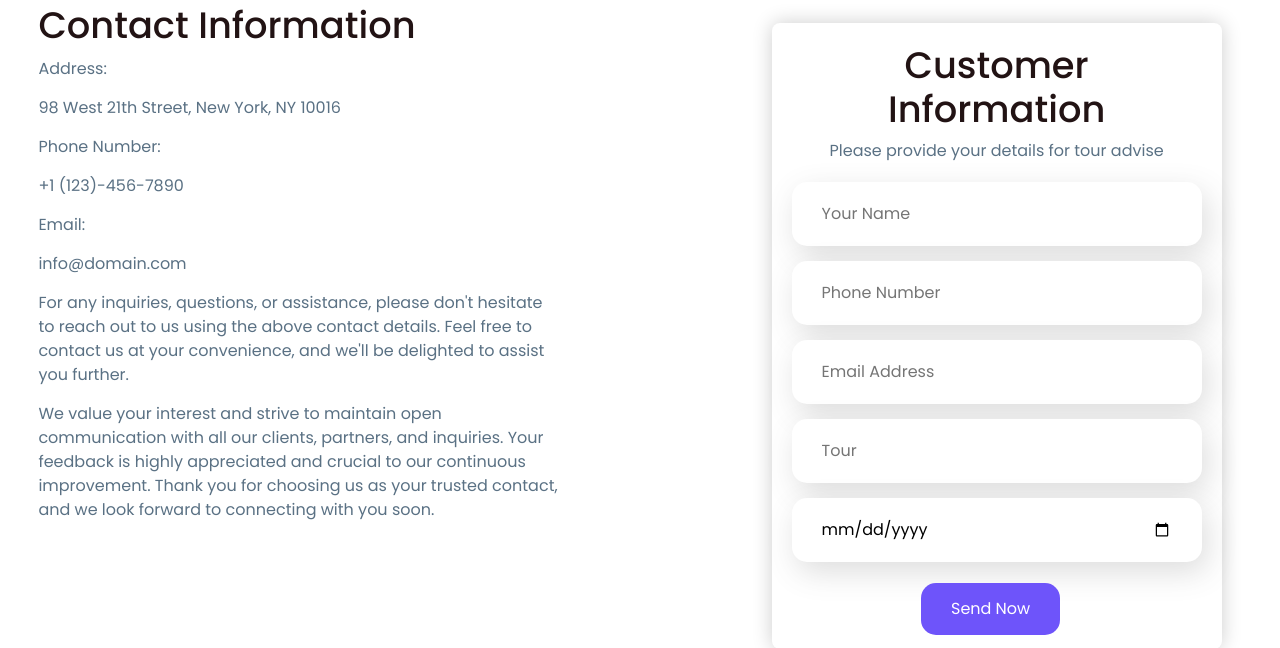
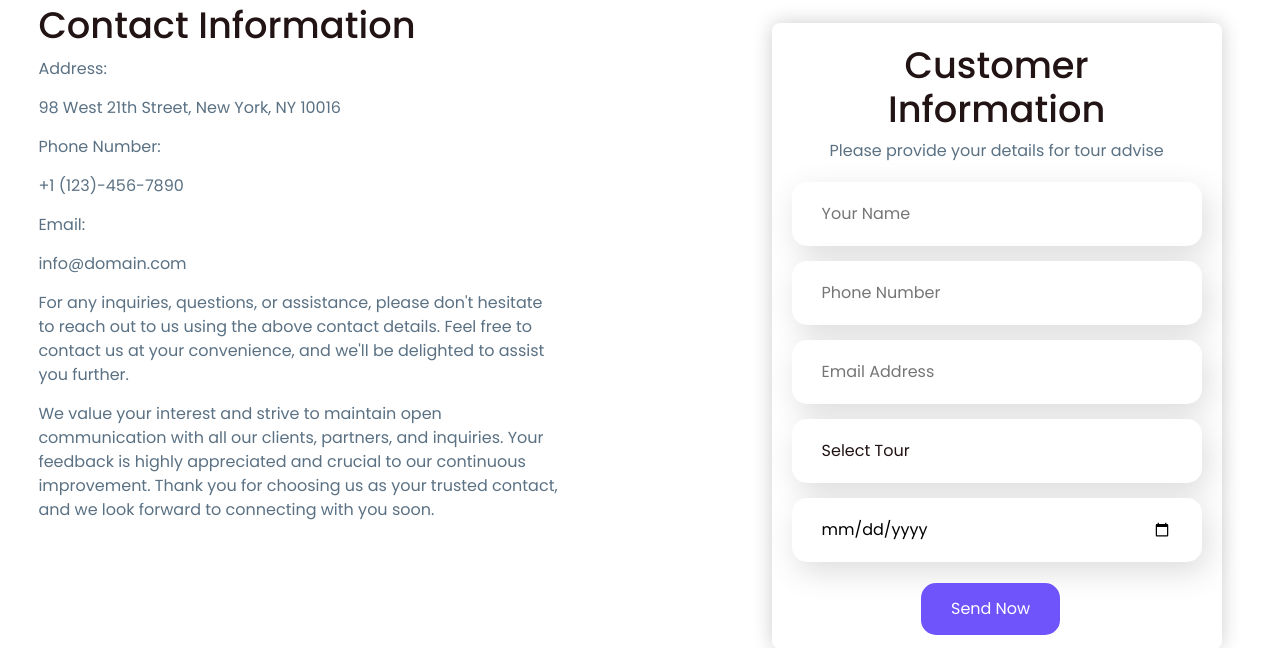
Before and after one commit to UncleChuong0603/uncletour, a Flask app: page /contact in a window 1280 px wide. Shown: the part 877-1525 px from the top of the page. Run offline with Flask 3, Linux system fonts and the light colour scheme; some libraries are stand-ins or nearby versions.

Commit message:
upload the update

```diff
--- a/static/css/style.css
+++ b/static/css/style.css
@@ -608,6 +608,7 @@ header.sticky {
     display: flex;
     justify-content: center;
     align-items: center;
+    z-index: 1000;
 }
 
 .ask-tour-content {
@@ -647,6 +648,26 @@ header.sticky {
     max-width: 100%;
     width: 450px;
     position: relative;
+}
+
+.ask-tour-content form select {
+    display: inline-block;
+    width: 100%;
+    margin-bottom: 15px;
+    padding: 20px 30px; /* Adjust padding as needed */
+    box-shadow: 5px 10px 30px rgb(85 85 85 / 20%);
+    outline: none;
+    border: none;
+    border-radius: 15px;
+    background-color: var(--bg-color);
+    color: var(--text-color);
+    appearance: none; /* Remove default appearance */
+}
+
+/* Adjust hover and focus effects for select */
+.ask-tour-content form select:hover,
+.ask-tour-content form select:focus {
+    box-shadow: 5px 10px 30px rgb(85 85 85 / 20%);
 }
 
 .ask-tour-content form input[type="text"],
@@ -1193,11 +1214,17 @@ display: inline-block;
     width: 100%;
     height: 100vh;
     background: var(--main-color);
+    margin-bottom: 100px; /* Adjust the margin as needed to create separation */
+
 }
 
 .table {
-    margin: 20px auto; /* Center the table section */
+    margin: auto; /* Center the table section */
     max-width: auto; /* Adjust the maximum width of the table */
+    overflow-y: auto;
+    background: url(../img/background.jpg);
+    background-size: cover;
+    background-position: center;
   }
 
   /* Style for the ask-tour-table */
@@ -1221,7 +1248,6 @@ display: inline-block;
     text-align: left;
     border-bottom: 2px solid var(--text-color); /* Add a bottom border to header cells */
     border-top: 2px solid var(--text-color); /* Add a bottom border to header cells */
-
   }
 
   /* Table body style */
--- a/templates/admin.html
+++ b/templates/admin.html
@@ -16,7 +16,7 @@
         <link rel="preconnect" href="https://fonts.googleapis.com">
         <link rel="preconnect" href="https://fonts.gstatic.com" crossorigin>
         <link href="https://fonts.googleapis.com/css2?family=Paytone+One&family=Poppins:wght@100;200;300;400;500;600;700;800;900&display=swap" rel="stylesheet">
-        <title>Uncle Tour: Login</title>
+        <title>Uncle Tour: Admin</title>
     </head>
 
     <body>
--- a/templates/contact.html
+++ b/templates/contact.html
@@ -23,12 +23,18 @@
         <div class="ask-tour-content">
             <h2>Customer Information</h2>
             <p>Please provide your details for tour advise</p>
-            <form id="asktourForm">
-                <input type="text" placeholder="Your Name" required>
-                <input type="tel" placeholder="Phone Number" required>
-                <input type="email" placeholder="Email Address" required>
-                <input type="text" placeholder="Tour" required>
-                <input type="date" placeholder="Date of Departure" required>
+            <form id="asktourForm" method="post" action="/submit_ask_tour">
+                <input type="text" name="name" placeholder="Your Name" required>
+                <input type="tel" name="phone_number" placeholder="Phone Number" required>
+                <input type="email" name="email" placeholder="Email Address" required>
+                <select name="tour" required>
+                    <option value="" disabled selected>Select Tour</option>
+                    <option value="London">London</option>
+                    <option value="New York">New York</option>
+                    <option value="Dubai">Dubai</option>
+                    <option value="Not decided yet">Not decided yet</option>
+                </select>
+                <input type="date" name="date_of_departure" placeholder="Date of Departure" required>
                 <input type="submit" value="Send Now">
             </form>
         </div>
--- a/templates/layout.html
+++ b/templates/layout.html
@@ -115,7 +115,13 @@
                     <input type="text" name="name" placeholder="Your Name" required>
                     <input type="tel" name="phone_number" placeholder="Phone Number" required>
                     <input type="email" name="email" placeholder="Email Address" required>
-                    <input type="text" name="tour" placeholder="Tour" required>
+                    <select name="tour" required>
+                        <option value="" disabled selected>Select Tour</option>
+                        <option value="London">London</option>
+                        <option value="New York">New York</option>
+                        <option value="Dubai">Dubai</option>
+                        <option value="Not decided yet">Not decided yet</option>
+                    </select>
                     <input type="date" name="date_of_departure" placeholder="Date of Departure" required>
                     <input type="submit" value="Send Now">
                 </form>
```
Also changed, not shown: tour.db, 2 other files.
